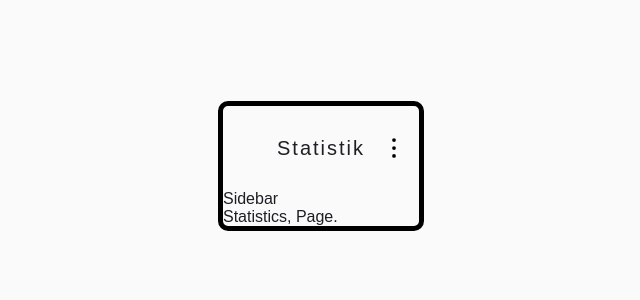
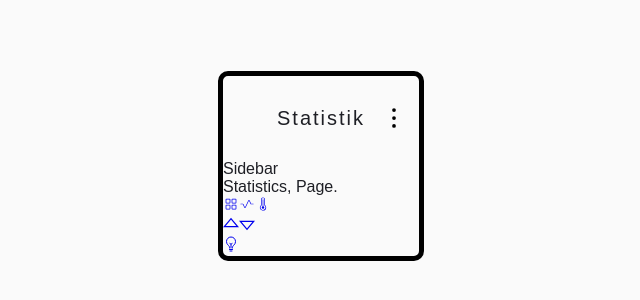
Before and after one commit to KatyTye/mobicom-frontend, a React (Vite) app: page /stat in a window 1280 px wide. Shown: the part 234-534 px from the top of the page, without its empty margins (319-959 px from the left). Built offline with nearby package versions, Linux system fonts and the light colour scheme.

Commit message:
feat: added footer to layout

```diff
--- a/src/Layout.jsx
+++ b/src/Layout.jsx
@@ -1,5 +1,6 @@
 import { Outlet } from "react-router";
 import Header from "./components/Header";
+import Footer from "./components/Footer";
 
 export default function Layout() {
 
@@ -7,6 +8,7 @@ export default function Layout() {
 		<div id="phone-screen">
 			<Header />
 			<Outlet />
+			<Footer />
 		</div>
 	)
 }
--- /dev/null
+++ b/src/components/Footer.jsx
@@ -0,0 +1,32 @@
+import { GrCaretDown, GrCaretUp } from "react-icons/gr";
+import { CiTempHigh, CiWavePulse1 } from "react-icons/ci";
+import { PiSquaresFourLight } from "react-icons/pi";
+import { IoBulbOutline } from "react-icons/io5";
+import { NavLink } from "react-router";
+
+export default function Footer() {
+
+	return (
+		<footer className="bottom-content">
+			<NavLink to={"/"} className={"bottom-content__link"}>
+				<PiSquaresFourLight className="bottom-content__icon" />
+			</NavLink>
+
+			<NavLink to={"/stat"} className={"bottom-content__link"}>
+				<CiWavePulse1 className="bottom-content__icon" />
+			</NavLink>
+
+			<NavLink to={"/temp"} className={"bottom-content__link"}>
+				<CiTempHigh className="bottom-content__icon" />
+				<div className="flexed">
+					<GrCaretUp className="bottom-content__icon-second" />
+					<GrCaretDown className="bottom-content__icon-second" />
+				</div>
+			</NavLink>
+
+			<NavLink to={"/info"} className={"bottom-content__link"}>
+				<IoBulbOutline className="bottom-content__icon" />
+			</NavLink>
+		</footer>
+	)
+}
```
